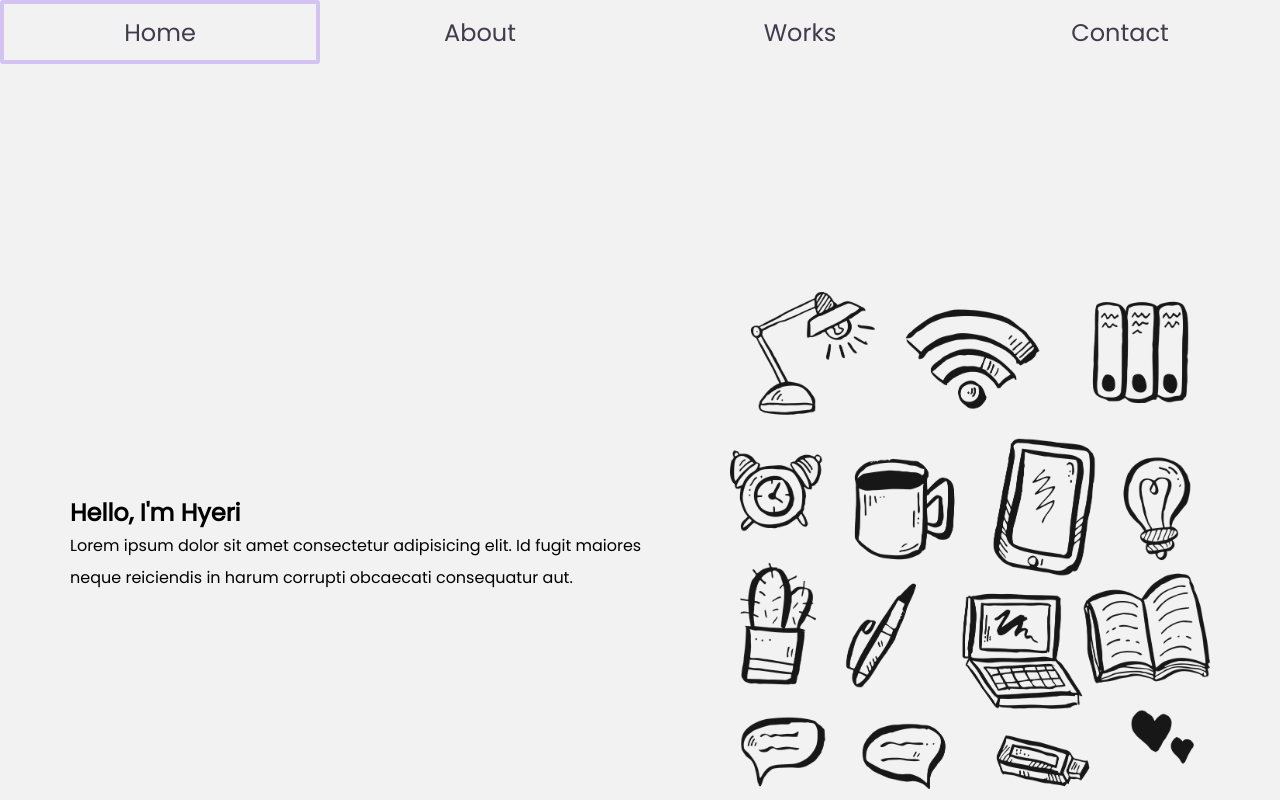
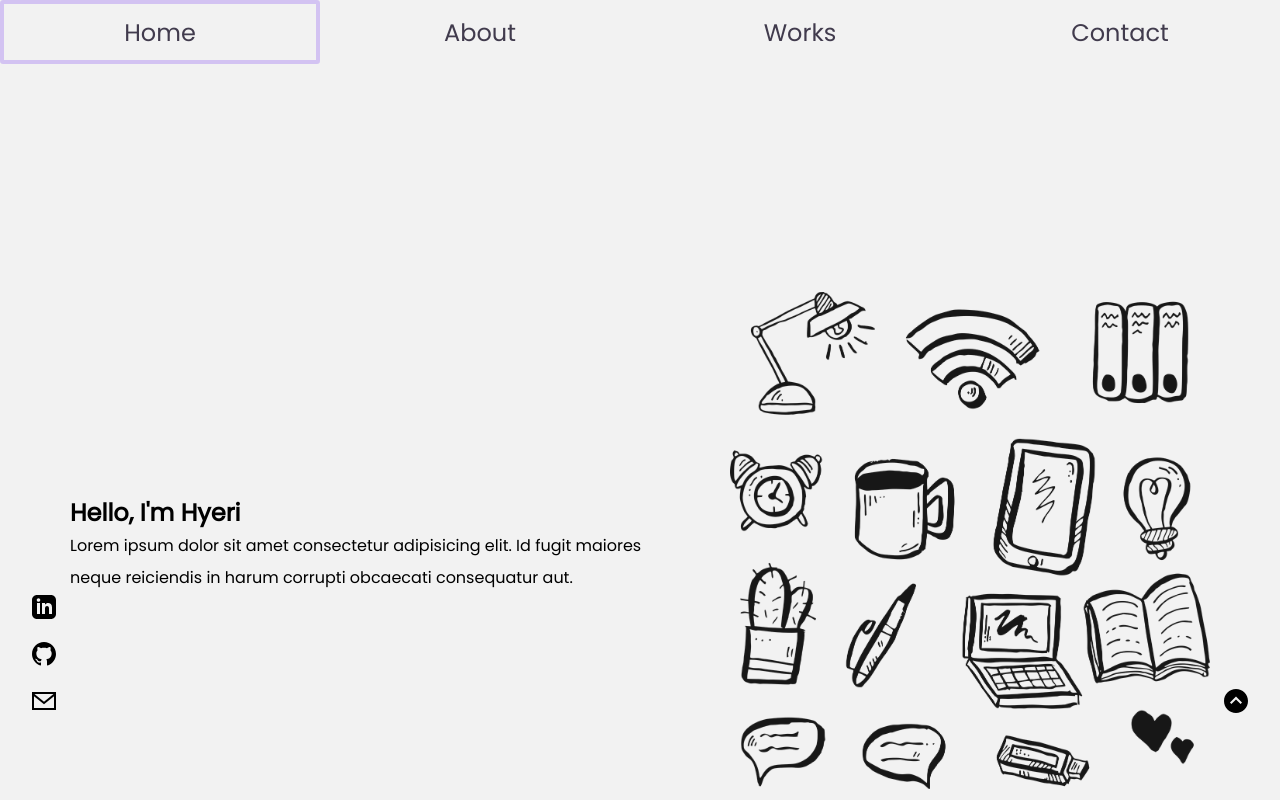
Before and after one commit to hyeriyoon/hr_portfolio, a plain HTML site: page index.html in a window 1280 px wide. Shown: the top 800 px of the page. Drawn offline with Linux system fonts and the light colour scheme.

Commit message:
CSS-aside(social media, backtotop)

```diff
--- a/index.html
+++ b/index.html
@@ -173,13 +173,14 @@
                 </div>
             </article>
         </section>
-        <aside>
+        <aside class="totop">
             <a href="#"><svg class="backtotop" xmlns="http://www.w3.org/2000/svg" width="24" height="24" viewBox="0 0 24 24"><path d="M12 0c-6.627 0-12 5.373-12 12s5.373 12 12 12 12-5.373 12-12-5.373-12-12-12zm0 7.58l5.995 5.988-1.416 1.414-4.579-4.574-4.59 4.574-1.416-1.414 6.006-5.988z"/></svg></a>
         </aside>
-        <aside>
-            <svg xmlns="http://www.w3.org/2000/svg" width="24" height="24" viewBox="0 0 24 24"><path d="M19 0h-14c-2.761 0-5 2.239-5 5v14c0 2.761 2.239 5 5 5h14c2.762 0 5-2.239 5-5v-14c0-2.761-2.238-5-5-5zm-11 19h-3v-11h3v11zm-1.5-12.268c-.966 0-1.75-.79-1.75-1.764s.784-1.764 1.75-1.764 1.75.79 1.75 1.764-.783 1.764-1.75 1.764zm13.5 12.268h-3v-5.604c0-3.368-4-3.113-4 0v5.604h-3v-11h3v1.765c1.396-2.586 7-2.777 7 2.476v6.759z"/></svg>
-            <svg xmlns="http://www.w3.org/2000/svg" width="24" height="24" viewBox="0 0 24 24"><path d="M12 0c-6.626 0-12 5.373-12 12 0 5.302 3.438 9.8 8.207 11.387.599.111.793-.261.793-.577v-2.234c-3.338.726-4.033-1.416-4.033-1.416-.546-1.387-1.333-1.756-1.333-1.756-1.089-.745.083-.729.083-.729 1.205.084 1.839 1.237 1.839 1.237 1.07 1.834 2.807 1.304 3.492.997.107-.775.418-1.305.762-1.604-2.665-.305-5.467-1.334-5.467-5.931 0-1.311.469-2.381 1.236-3.221-.124-.303-.535-1.524.117-3.176 0 0 1.008-.322 3.301 1.23.957-.266 1.983-.399 3.003-.404 1.02.005 2.047.138 3.006.404 2.291-1.552 3.297-1.23 3.297-1.23.653 1.653.242 2.874.118 3.176.77.84 1.235 1.911 1.235 3.221 0 4.609-2.807 5.624-5.479 5.921.43.372.823 1.102.823 2.222v3.293c0 .319.192.694.801.576 4.765-1.589 8.199-6.086 8.199-11.386 0-6.627-5.373-12-12-12z"/></svg>
-            <svg xmlns="http://www.w3.org/2000/svg" width="24" height="24" viewBox="0 0 24 24"><path d="M0 3v18h24v-18h-24zm21.518 2l-9.518 7.713-9.518-7.713h19.036zm-19.518 14v-11.817l10 8.104 10-8.104v11.817h-20z"/></svg>
+        <aside class="social-media">
+            <a href="https://www.linkedin.com/in/hyeriyoon/"><svg xmlns="http://www.w3.org/2000/svg" width="24" height="24" viewBox="0 0 24 24"><path d="M19 0h-14c-2.761 0-5 2.239-5 5v14c0 2.761 2.239 5 5 5h14c2.762 0 5-2.239 5-5v-14c0-2.761-2.238-5-5-5zm-11 19h-3v-11h3v11zm-1.5-12.268c-.966 0-1.75-.79-1.75-1.764s.784-1.764 1.75-1.764 1.75.79 1.75 1.764-.783 1.764-1.75 1.764zm13.5 12.268h-3v-5.604c0-3.368-4-3.113-4 0v5.604h-3v-11h3v1.765c1.396-2.586 7-2.777 7 2.476v6.759z"/></svg></a>
+            <a href="https://github.com/hyeriyoon/"><svg xmlns="http://www.w3.org/2000/svg" width="24" height="24" viewBox="0 0 24 24"><path d="M12 0c-6.626 0-12 5.373-12 12 0 5.302 3.438 9.8 8.207 11.387.599.111.793-.261.793-.577v-2.234c-3.338.726-4.033-1.416-4.033-1.416-.546-1.387-1.333-1.756-1.333-1.756-1.089-.745.083-.729.083-.729 1.205.084 1.839 1.237 1.839 1.237 1.07 1.834 2.807 1.304 3.492.997.107-.775.418-1.305.762-1.604-2.665-.305-5.467-1.334-5.467-5.931 0-1.311.469-2.381 1.236-3.221-.124-.303-.535-1.524.117-3.176 0 0 1.008-.322 3.301 1.23.957-.266 1.983-.399 3.003-.404 1.02.005 2.047.138 3.006.404 2.291-1.552 3.297-1.23 3.297-1.23.653 1.653.242 2.874.118 3.176.77.84 1.235 1.911 1.235 3.221 0 4.609-2.807 5.624-5.479 5.921.43.372.823 1.102.823 2.222v3.293c0 .319.192.694.801.576 4.765-1.589 8.199-6.086 8.199-11.386 0-6.627-5.373-12-12-12z"/></svg></a>
+            <a href="mailto: hryoonn@gmail.com"><svg xmlns="http://www.w3.org/2000/svg" width="24" height="24" viewBox="0 0 24 24"><path d="M0 3v18h24v-18h-24zm21.518 2l-9.518 7.713-9.518-7.713h19.036zm-19.518 14v-11.817l10 8.104 10-8.104v11.817h-20z"/></svg></a>
+
         </aside>
     </main>
 
--- a/styles/style.css
+++ b/styles/style.css
@@ -50,6 +50,7 @@ main{
     margin: 0 auto;
     max-width: 1200px;
     width: 100%;
+    position: relative;
 }
 section{
     margin: 5rem auto;
@@ -208,5 +209,19 @@ header{
     cursor: pointer;
     color: transparent;
 }
+/********** Aside **********/
+.totop{
+    position: fixed;
+    right: 2rem;
+    bottom: 5rem;
+}
+.social-media{
+    display: flex;
+    flex-direction: column;
+    gap: 1rem;
+    position: fixed;
+    left: 2rem;
+    bottom: 5rem;
+}
 
 /********** Footer **********/
```
